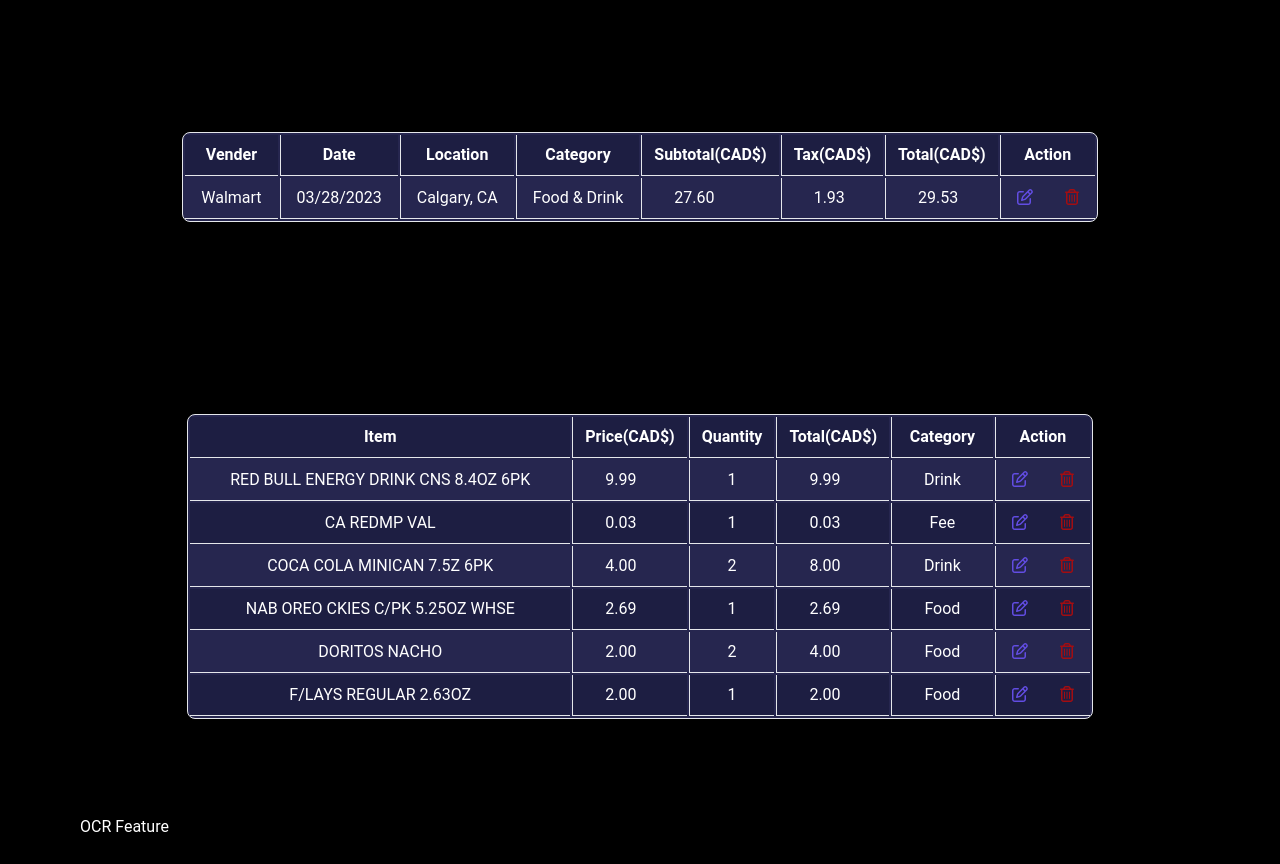
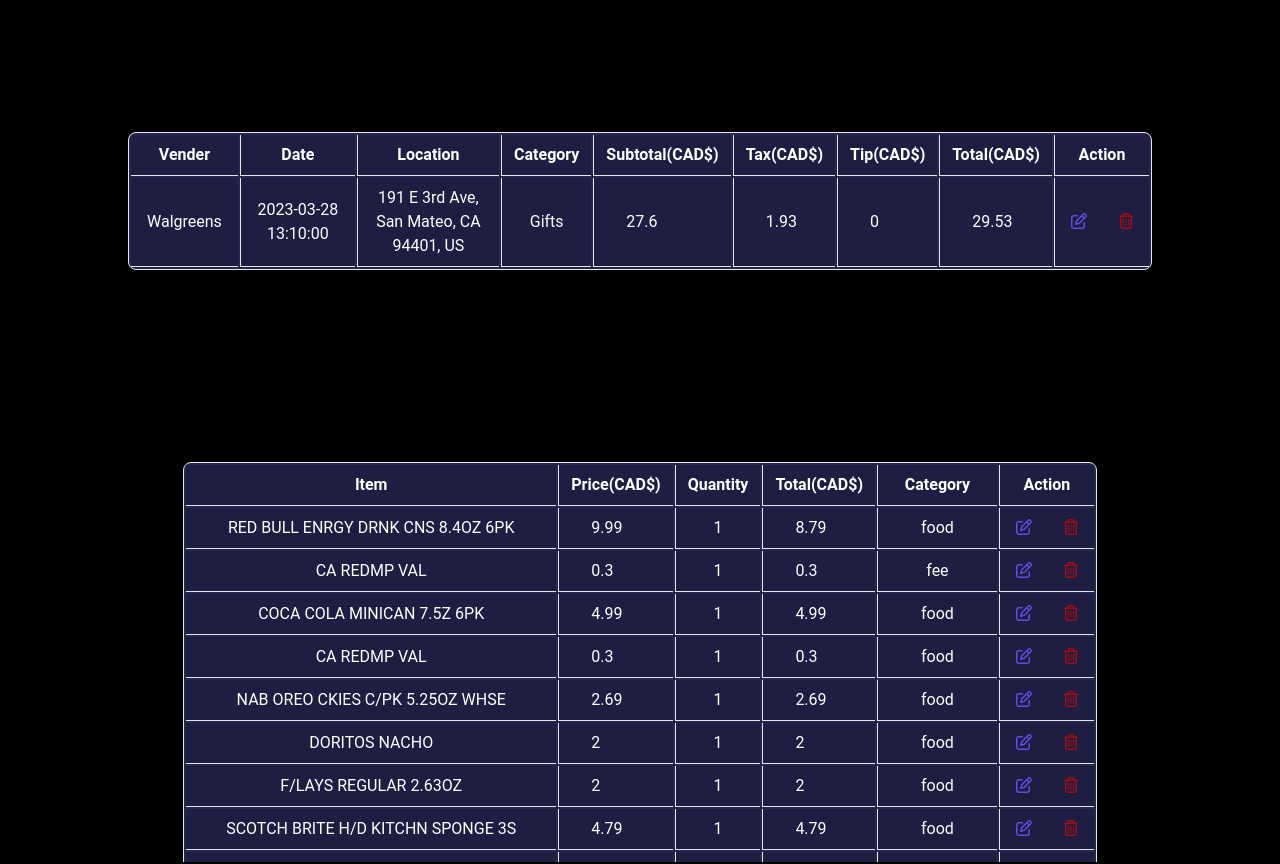
Before and after one commit to Danny2705/budget-application, a React (Create React App) app: page /create in a window 1280 px wide. Shown: the part 1040-1904 px from the top of the page. Built offline with nearby package versions, Linux system fonts and the light colour scheme; no server answers; sample sign-in values are in the browser's storage.

Commit message:
displaying json in the transaction table

```diff
--- a/src/components/CreateTransaction/CreateTransaction.jsx
+++ b/src/components/CreateTransaction/CreateTransaction.jsx
@@ -1,23 +1,28 @@
-import React from "react";
+import React, { useEffect } from "react";
 import Layout from "../../screens/Layout/Layout";
 import UploadTrans from "../UploadTrans/UploadTrans";
 import NewTransVenderTable from "../TransactionTable/NewTransVenderTable";
 import NewTransLineItemsTable from "../TransactionTable/NewTransLineItemsTable";
+import { useState } from "react";
 
 export default function CreateTransaction() {
+  const [receiptData, setReceiptData] = useState([]);
+
+  console.log("receiptData in create transaction page", receiptData);
+
   return (
     <Layout>
-      <div className='mt-[90px] px-4 xl:px-20'>
-        <h1 className='text-main-darkPink font-bold text-2xl md:text-4xl lg:text-4xl mt-16 mb-8 tracking-wider text-center lg:text-left'>
+      <div className="mt-[90px] px-4 xl:px-20">
+        <h1 className="text-main-darkPink font-bold text-2xl md:text-4xl lg:text-4xl mt-16 mb-8 tracking-wider text-center lg:text-left">
           Budget Name1
         </h1>
-        <UploadTrans />
-        <h1 className='text-main-darkPink font-bold text-2xl md:text-4xl lg:text-4xl mt-8 mb-8 tracking-wider text-center lg:text-left'>
+        <UploadTrans onSetReceiptData={setReceiptData} />
+        <h1 className="text-main-darkPink font-bold text-2xl md:text-4xl lg:text-4xl mt-8 mb-8 tracking-wider text-center lg:text-left">
           Create New Transaction
         </h1>
-        <NewTransVenderTable />
-        <NewTransLineItemsTable />
-        <div className='text-white'>OCR Feature</div>
+        <NewTransVenderTable receiptInfo={receiptData} />
+        <NewTransLineItemsTable receiptInfo={receiptData}/>
+        <div className="text-white">OCR Feature</div>
       </div>
     </Layout>
   );
--- a/src/components/TransactionTable/NewTransLineItemsTable.jsx
+++ b/src/components/TransactionTable/NewTransLineItemsTable.jsx
@@ -1,9 +1,10 @@
 import { FontAwesomeIcon } from "@fortawesome/react-fontawesome";
 import { faPenToSquare, faTrashCan } from "@fortawesome/free-regular-svg-icons";
-import { NewTransactionData } from "./Data";
 
+export default function NewTransLineItemsTable({ receiptInfo }) {
+  const lineItems = receiptInfo?.[0]?.line_items ?? [];
+  console.log('!!!receiptInfo', receiptInfo, lineItems)
 
-export default function NewTransLineItemsTable() {
   return (
     <div className="py-[48px] flex justify-center">
       <div className="py-[48px] overflow-x-scroll px-[48px]">
@@ -34,29 +35,23 @@ export default function NewTransLineItemsTable() {
               </tr>
             </thead>
             <tbody className="text-white">
-              {NewTransactionData.map((val, key) => {
+              {lineItems.map((item) => {
                 return (
-                  /* switch color of the row refer from https://chatgpt.com/
-            bg-[#26264F] and bg-[#1D1E42] are the colors used in the Figma Design
-            */
-                  <tr
-                    key={key}
-                    className={key % 2 === 0 ? "bg-[#26264F]" : "bg-[#1D1E42]"}
-                  >
+                  <tr className="bg-[#1D1E42]">
                     <td className="border-b px-[40px] py-2 text-center">
-                      {val.Item}
+                      {item.description}
                     </td>
                     <td className="border-b border-l px-[32px] py-2">
-                      {val.Price}
+                      {item.price ? item.price : item.total/item.quantity}
                     </td>
                     <td className="border-b border-l px-4 py-2 text-center">
-                      {val.Quantity}
+                      {item.quantity}
                     </td>
                     <td className="border-b border-l px-[32px] py-2">
-                      {val.Total}
+                      {item.total}
                     </td>
                     <td className="border-b border-l px-[32px] py-2 text-center">
-                      {val.Category}
+                      {item.type}
                     </td>
                     <td className="border-b border-l px-4 py-2">
                       <div className="flex flex-row justify-center">
--- a/src/components/TransactionTable/NewTransVenderTable.jsx
+++ b/src/components/TransactionTable/NewTransVenderTable.jsx
@@ -1,8 +1,7 @@
 import { FontAwesomeIcon } from "@fortawesome/react-fontawesome";
 import { faPenToSquare, faTrashCan } from "@fortawesome/free-regular-svg-icons";
-import { NewVenderData } from "./Data";
 
-export default function NewTransVenderTable() {
+export default function NewTransVenderTable({ receiptInfo }) {
   return (
     <div className="py-[48px] flex justify-center">
       <div className="py-[48px] overflow-x-scroll px-[48px]">
@@ -30,6 +29,9 @@ export default function NewTransVenderTable() {
                 Tax(CAD$)
               </th>
               <th className="border-b border-l px-3 py-2 bg-[#1D1E42] text-white">
+                Tip(CAD$)
+              </th>
+              <th className="border-b border-l px-3 py-2 bg-[#1D1E42] text-white">
                 Total(CAD$)
               </th>
               <th className="border-b border-l px-3 py-2 bg-[#1D1E42] text-white">
@@ -38,47 +40,33 @@ export default function NewTransVenderTable() {
             </tr>
           </thead>
           <tbody className="text-white">
-            {NewVenderData.map((val, key) => {
-              return (
-                /* switch color of the row refer from https://chatgpt.com/
-            bg-[#26264F] and bg-[#1D1E42] are the colors used in the Figma Design
-            */
-                <tr
-                  key={key}
-                  className={key % 2 === 0 ? "bg-[#26264F]" : "bg-[#1D1E42]"}
-                >
+            {receiptInfo?.map((info) => (
+              <tr className="bg-[#1D1E42]">
                 <td className="border-b px-4 py-2 text-center">
-                    {val.Vender}
+                  {info.vendor.name}
                 </td>
                 <td className="border-b border-l px-4 py-2 text-center">
-                    {val.Date}
+                {info.date}
                 </td>
                 <td className="border-b border-l px-4 py-2 text-center">
-                    {val.Location}
+                {info.vendor.address}
                 </td>
                 <td className="border-b border-l px-4 py-2 text-center">
-                    {val.Category}
+                {info.category}
                 </td>
-                  <td className="border-b border-l px-[32px] py-2">
-                    {val.Subtotal}
-                  </td>
-                  <td className="border-b border-l px-[32px] py-2">
-                    {val.Tax}
-                  </td>
-                  <td className="border-b border-l px-[32px] py-2">
-                    {val.Total}
-                  </td>
+                <td className="border-b border-l px-[32px] py-2">{info.subtotal}</td>
+                <td className="border-b border-l px-[32px] py-2">{info.tax}</td>
+                <td className="border-b border-l px-[32px] py-2">{info.tip === null ? 0 : info.tip}</td>
+                <td className="border-b border-l px-[32px] py-2">{info.total}</td>
                 <td className="border-b border-l px-4 py-2">
                   <div className="flex flex-row justify-center">
                     <button className="pr-[32px]">
-                        {/* #624DE3 is the color in the Figna Design */}
                       <FontAwesomeIcon
                         icon={faPenToSquare}
                         style={{ color: "#624DE3" }}
                       />
                     </button>
                     <button>
-                        {/* #A30D11 is the color in the Figna Design */}
                       <FontAwesomeIcon
                         icon={faTrashCan}
                         style={{ color: "#A30D11" }}
@@ -87,8 +75,7 @@ export default function NewTransVenderTable() {
                   </div>
                 </td>
               </tr>
-              );
-            })}
+            ))}
           </tbody>
         </table>
       </div>
--- a/src/components/UploadTrans/UploadTrans.jsx
+++ b/src/components/UploadTrans/UploadTrans.jsx
@@ -1,5 +1,5 @@
 import React from "react";
-import { useState } from "react";
+import { useEffect, useState } from "react";
 import DragDrop from "./DragDrop";
 import FileDisplay from "./FileDisplay";
 import JsonDisplay from "./JsonDisplay";
@@ -7,7 +7,7 @@ import SaveButton from "./SaveButton";
 import { saveReceiptToFirestore } from "../../utils/firebase";
 import items from "./items.json";
 
-const UploadTrans = ({onSetReceiptData}) => {
+const UploadTrans = ({ onSetReceiptData }) => {
   //Avoiding using OCR API useState([]) -> useState(items)
   const [receiptData, setReceiptData] = useState(items);
   const [imageURL, setImageURL] = useState(null);
@@ -22,9 +22,14 @@ const UploadTrans = ({onSetReceiptData}) => {
     setReceiptData(data);
     //Avoiding using OCR API onSetReceiptData(data) -> onSetReceiptData(items)
     //onSetReceiptData(data);
-    onSetReceiptData(items);
+    console.log("Parent: Receipt Data", receiptData);
     console.log("Parent: Receipt Data", data);
   };
+
+  //Make UploadTrans export receiptData even if OCR has ever been used
+  useEffect(() => {
+    onSetReceiptData(receiptData);
+  }, [receiptData, onSetReceiptData]);
 
   const handleReceiptNoChange = (receiptNo) => {
     setReceiptNo(receiptNo);
```
Lines whose indentation alone changed are shown as unchanged.
